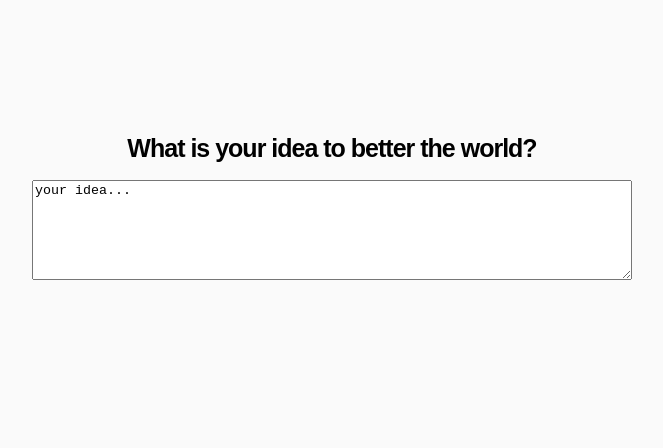
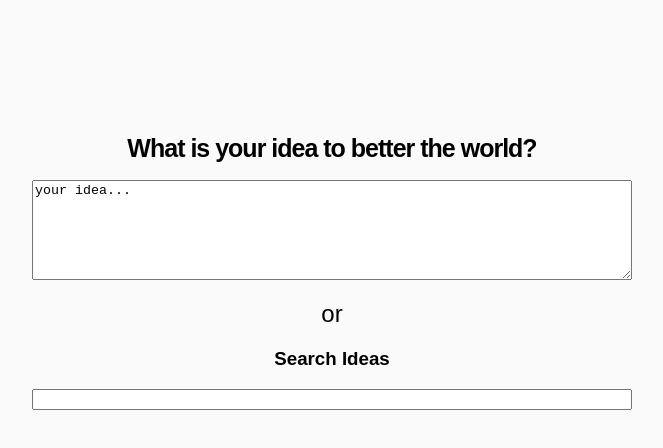
Before and after one commit to scottbyrns/Ideas-To-Change-The-World, a plain HTML site: page prototype/index.html in a window 1280 px wide. Shown: the whole page, without its empty margins (308-971 px from the left). Drawn offline with nearby package versions, Linux system fonts and the light colour scheme.

Commit message:
updating prototype to include search box

```diff
--- a/prototype/index.html
+++ b/prototype/index.html
@@ -21,6 +21,14 @@
             </textarea>
         </div>
 
+        <h2 id="or">
+            or
+        </h2>
+
+        <div data-widget="search-ideas" id="searchBox">
+            <h3>Search Ideas</h3>
+            <input type="text" name="search" />
+        </div>
 
     </body>
 </html>
--- a/prototype/main.css
+++ b/prototype/main.css
@@ -31,6 +31,27 @@ div#ideaBox
     text-align:center;
 }
 
+h2
+{
+    text-align:center;
+    font-weight:100;
+}
+
+h3
+{
+    text-align:center;
+}
+
+div#searchBox
+{
+    text-align:center;
+}
+
+div#searchBox input
+{
+    width:600px;
+}
+
 div#ideaBox textarea
 {
     width:600;
```
